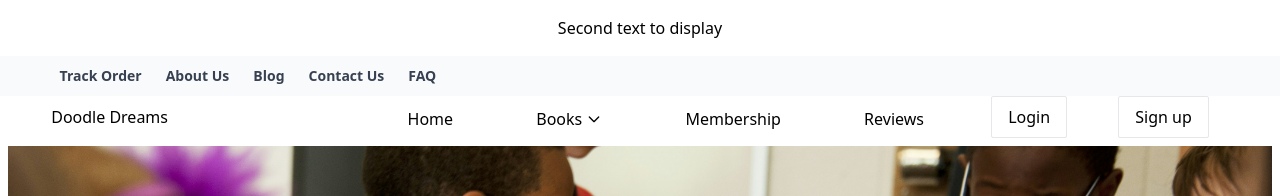
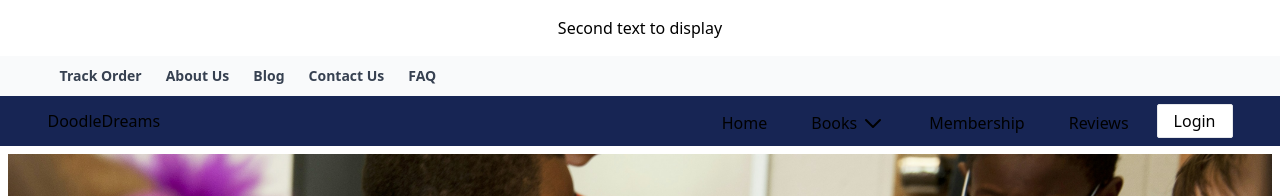
Before and after one commit to bhuvaneshwa/FInal-Book, a React (Vite) app: page / in a window 1280 px wide. Shown: the top 196 px of the page. Built offline with nearby package versions, Linux system fonts and the light colour scheme.

Commit message:
Fix issues of navbar and some pages align

```diff
--- a/src/App.jsx
+++ b/src/App.jsx
@@ -2,7 +2,7 @@ import React, { Suspense } from "react";
 import { BrowserRouter as Router, Routes, Route } from "react-router-dom";
 import Navbar from "./pages/Navbar";
 import Footer from "./Footer";
-import Nav from "./pages/nav";
+
 
 // Lazy import your pages
 const LazyTopNavbar = React.lazy(() => import("./pages/TopNavbar"));
@@ -38,8 +38,8 @@ export default function App() {
           {/* Load other components inside Suspense */}
           <LazyTopNavbar />
           <LazySecondNavbar />
-          <Nav />
-          {/* <Navbar /> */}
+          {/* <Nav /> */}
+          <Navbar />
           <Routes>
             <Route index element={<LazyHomeSection />} />
             <Route path="/about" element={<LazyAbout />} />
--- a/src/pages/Navbar.jsx
+++ b/src/pages/Navbar.jsx
@@ -1,24 +1,27 @@
-import React, { useState } from "react";
+import { useState } from "react";
 import { Link } from "react-router-dom";
-import { Transition } from "@headlessui/react";
 
 function Navbar() {
   const [isOpen, setIsOpen] = useState(false);
+  const [isBookOpen, setIsBookOpen] = useState(false);
 
   const toggleMenu = () => {
     setIsOpen(!isOpen);
   };
 
+  const toggleBookDropdown = () => {
+    setIsBookOpen(!isBookOpen);
+  };
+
   return (
-    <div>
-      <header className="dark:bg-white dark:text-black">
-        <div className="container flex justify-between items-center h-16 mx-auto">
-          <div className="flex items-center">
-            <Link to="/" aria-label="Back to homepage" className="flex items-center p-2">
-              <img src="/Logo-V9.svg" alt="" className="h-10 w-24 rounded-full" />
+    <header className="bg-blue-950 dark:text-white relative z-20">
+      <div className="container flex justify-between items-center xs:p-2 xs:px-2 p-1 mx-auto relative">
+        <div className="flex-grow text-left">
+          <Link to="/" aria-label="Back to homepage">
+            DoodleDreams
           </Link>
         </div>
-          <div className="flex items-center space-x-6 lg:hidden">
+        <div className="lg:hidden flex-grow text-right">
           <button onClick={toggleMenu}>
             <svg
               xmlns="http://www.w3.org/2000/svg"
@@ -30,29 +33,72 @@ function Navbar() {
               <path strokeLinecap="round" strokeLinejoin="round" strokeWidth="2" d="M4 6h16M4 12h16M4 18h16"></path>
             </svg>
           </button>
-          </div>
-          <div className="items-center flex-shrink-0 hidden lg:flex">
-            {/* Navigation Links */}
-            <ul className="items-stretch hidden space-x-3 lg:flex">
-              {/* Example: */}
-              <li className="flex">
-                <Link to="/" className="flex items-center px-4 -mb-1">Home</Link>
+          {isOpen && (
+            <div className="absolute top-full left-0 w-full bg-white shadow-md rounded-b-md z-10">
+              <ul className="flex flex-col items-start py-4 space-y-4 mx-2">
+                <li>
+                  <Link to="/" className="text-gray-800 hover:text-blue-600">Home</Link>
                 </li>
-              <li className="flex relative">
-                <button onClick={toggleMenu} className="flex items-center px-4 -mb-1 focus:outline-none">
+                <li className="relative">
+                  <button onClick={toggleBookDropdown} className="flex items-center w-full  text-black justify-between">
                     Books
                     <svg
                       xmlns="http://www.w3.org/2000/svg"
                       fill="none"
                       viewBox="0 0 24 24"
                       stroke="currentColor"
-                    className={`w-4 h-4 ml-1 transition-transform duration-300 transform ${isOpen ? "rotate-180" : ""}`}
+                      className={`w-6 h-6 ml-1 transition-transform duration-300 transform ${isBookOpen ? "rotate-180" : ""}`}
                     >
                       <path strokeLinecap="round" strokeLinejoin="round" strokeWidth="2" d="M19 9l-7 7-7-7"></path>
                     </svg>
                   </button>
-                {isOpen && (
-                  <ul className="absolute z-10 w-[10rem] left-0 mt-10 py-2 bg-white border rounded-lg shadow-lg">
+                  {isBookOpen && (
+                    <ul className="absolute top-full left-0 w-full bg-white shadow-md rounded-b-md">
+                      <li>
+                        <Link to="/generalview" className="block px-4 py-2 text-sm text-gray-800 hover:bg-gray-200">General Books</Link>
+                      </li>
+                      <li>
+                        <Link to="/premiumbooks" className="block px-4 py-2 text-sm text-gray-800 hover:bg-gray-200">Premium Books</Link>
+                      </li>
+                      <li>
+                        <Link to="/newbookview" className="block px-4 py-2 text-sm text-gray-800 hover:bg-gray-200">New Books</Link>
+                      </li>
+                    </ul>
+                  )}
+                </li>
+                <li>
+                  <Link to="/membership" className="text-gray-800 hover:text-blue-600">Membership</Link>
+                </li>
+                <li>
+                  <Link to="/testimonial" className="text-gray-800 hover:text-blue-600">Reviews</Link>
+                </li>
+                <li>
+                  <Link to="/register/login" className="text-white bg-blue-800 w-[8rem] px-2 py-1 rounded-sm hover:text-white">Login</Link>
+                </li>
+              </ul>
+            </div>
+          )}
+        </div>
+        <div className="lg:flex items-center hidden">
+          <ul className="items-stretch hidden space-x-3 lg:flex">
+            <li className="flex">
+              <Link to="/" className="flex items-center px-4 -mb-1">Home</Link>
+            </li>
+            <li className="flex relative">
+              <button onClick={toggleBookDropdown} className="flex items-center px-4 -mb-1 focus:outline-none justify-between">
+                Books
+                <svg
+                  xmlns="http://www.w3.org/2000/svg"
+                  fill="none"
+                  viewBox="0 0 24 24"
+                  stroke="currentColor"
+                  className={`w-6 h-6 ml-1 transition-transform duration-300 transform ${isBookOpen ? "rotate-180" : ""}`}
+                >
+                  <path strokeLinecap="round" strokeLinejoin="round" strokeWidth="2" d="M19 9l-7 7-7-7"></path>
+                </svg>
+              </button>
+              {isBookOpen && (
+                <ul className="absolute top-full left-0 w-full bg-white shadow-md rounded-b-md">
                   <li>
                     <Link to="/generalview" className="block px-4 py-2 text-sm text-gray-800 hover:bg-gray-200">General Books</Link>
                   </li>
@@ -71,117 +117,15 @@ function Navbar() {
             <li className="flex">
               <Link to="/testimonial" className="flex items-center px-4 -mb-1 cursor-pointer">Reviews</Link>
             </li>
+            <li className="flex">
+              <Link to="/register/login">
+                <button className="bg-white border text-black px-4 py-1 rounded-sm hover:bg-blue-400 hover:text-white">Login</button>
+              </Link>
+            </li>
           </ul>
-          </div>
-          <div className="items-center mx-2 gap-3 flex-shrink-0 hidden lg:flex">
-            {/* Profile Button */}
-            <Link to="/register/login">
-              <button className="bg-white border text-black px-4 py-2 rounded-sm hover:bg-blue-400 hover:text-white">Login</button>
-            </Link>
-            <Link to="/register">
-              <button className="bg-white border text-black px-4 py-2 rounded-sm">Sign up</button>
-            </Link>
         </div>
       </div>
     </header>
-
-      <div className="md:hidden">
-        <Transition
-          show={isOpen}
-          enter="transition ease-out duration-100 transform"
-          enterFrom="opacity-0 scale-95"
-          enterTo="opacity-100 scale-100"
-          leave="transition ease-in duration-75 transform"
-          leaveFrom="opacity-100 scale-100"
-          leaveTo="opacity-0 scale-95"
-        >
-          {(ref) => (
-            <div ref={ref} id="mobile-menu" className="px-2 pt-2 pb-3 space-y-1 sm:px-3">
-              <div className="flex items-center justify-between">
-                <Link to="/" aria-label="Back to homepage" className="flex items-center p-2">
-                  <img src="/Logo-V9.svg" alt="" className="h-10 w-24 rounded-full" />
-                </Link>
-                <button onClick={toggleMenu}>
-                  <svg
-                    xmlns="http://www.w3.org/2000/svg"
-                    fill="none"
-                    viewBox="0 0 24 24"
-                    stroke="currentColor"
-                    className="w-6 h-6 dark:text-white"
-                  >
-                    <path strokeLinecap="round" strokeLinejoin="round" strokeWidth="2" d="M6 18L18 6M6 6l12 12"></path>
-                  </svg>
-                </button>
-              </div>
-              <div className="flex items-center space-x-6 lg:hidden">
-                <button onClick={toggleMenu}>
-                  <svg
-                    xmlns="http://www.w3.org/2000/svg"
-                    fill="none"
-                    viewBox="0 0 24 24"
-                    stroke="currentColor"
-                    className="w-6 h-6 dark:text-white"
-                  >
-                    <path strokeLinecap="round" strokeLinejoin="round" strokeWidth="2" d="M4 6h16M4 12h16M4 18h16"></path>
-                  </svg>
-                </button>
-              </div>
-              <div className="items-center flex-shrink-0 hidden lg:flex">
-                {/* Navigation Links */}
-                <ul className="items-stretch hidden space-x-3 lg:flex">
-                  {/* Example: */}
-                  <li className="flex">
-                    <Link to="/" className="flex items-center px-4 -mb-1">Home</Link>
-                  </li>
-                  <li className="flex relative">
-                    <button onClick={toggleMenu} className="flex items-center px-4 -mb-1 focus:outline-none">
-                      Books
-                      <svg
-                        xmlns="http://www.w3.org/2000/svg"
-                        fill="none"
-                        viewBox="0 0 24 24"
-                        stroke="currentColor"
-                        className={`w-4 h-4 ml-1 transition-transform duration-300 transform ${isOpen ? "rotate-180" : ""}`}
-                      >
-                        <path strokeLinecap="round" strokeLinejoin="round" strokeWidth="2" d="M19 9l-7 7-7-7"></path>
-                      </svg>
-                    </button>
-                    {isOpen && (
-                      <ul className="absolute z-10 w-[10rem] left-0 mt-10 py-2 bg-white border rounded-lg shadow-lg">
-                        <li>
-                          <Link to="/generalview" className="block px-4 py-2 text-sm text-gray-800 hover:bg-gray-200">General Books</Link>
-                        </li>
-                        <li>
-                          <Link to="/premiumbooks" className="block px-4 py-2 text-sm text-gray-800 hover:bg-gray-200">Premium Books</Link>
-                        </li>
-                        <li>
-                          <Link to="/newbookview" className="block px-4 py-2 text-sm text-gray-800 hover:bg-gray-200">New Books</Link>
-                        </li>
-                      </ul>
-                    )}
-                  </li>
-                  <li className="flex">
-                    <Link to="/membership" className="flex items-center px-4 -mb-1">Membership</Link>
-                  </li>
-                  <li className="flex">
-                    <Link to="/testimonial" className="flex items-center px-4 -mb-1 cursor-pointer">Reviews</Link>
-                  </li>
-                </ul>
-              </div>
-              <div className="items-center mx-2 gap-3 flex-shrink-0 hidden lg:flex">
-                {/* Profile Button */}
-                <Link to="/register/login">
-                  <button className="bg-white border text-black px-4 py-2 rounded-sm hover:bg-blue-400 hover:text-white">Login</button>
-                </Link>
-                <Link to="/register">
-                  <button className="bg-white border text-black px-4 py-2 rounded-sm">Sign up</button>
-                </Link>
-              </div>
-            </div>
-          )}
-        </Transition>
-      </div>
-    </div>
   );
 }
 
--- a/src/pages/nav.jsx
+++ /dev/null
@@ -1,80 +0,0 @@
-import React, { useState } from "react";
-import { Link } from "react-router-dom";
-import { IoMdMenu } from "react-icons/io";
-
-function Nav() {
-    const [isOpen, setIsOpen] = useState(false);
-
-    const toggleMenu = () => {
-        setIsOpen(!isOpen);
-    };
-
-    return (
-        <header className="bg-white">
-            <nav className="flex justify-between items-center w-[92%] mx-auto">
-                <div>
-                    <h1>Doodle Dreams</h1>
-                </div>
-                <div
-                    className={`nav-links duration-500 md:static absolute bg-white md:min-h-fit min-h-[60vh] left-0 ${isOpen ? "top-[9%]" : "top-[-100%]"
-                        } md:w-auto w-full flex items-center px-5`}
-                >
-                    <ul className="flex md:flex-row flex-col md:items-center md:gap-[4vw] gap-8">
-                        <li>
-                            <Link to="/" className="flex items-center px-4 -mb-1">Home</Link>
-                        </li>
-                        <li className="flex relative">
-                            <button onClick={toggleMenu} className="flex items-center px-4 -mb-1 focus:outline-none">
-                                Books
-                                <svg
-                                    xmlns="http://www.w3.org/2000/svg"
-                                    fill="none"
-                                    viewBox="0 0 24 24"
-                                    stroke="currentColor"
-                                    className={`w-4 h-4 ml-1 transition-transform duration-300 transform ${isOpen ? "rotate-180" : ""}`}
-                                >
-                                    <path strokeLinecap="round" strokeLinejoin="round" strokeWidth="2" d="M19 9l-7 7-7-7"></path>
-                                </svg>
-                            </button>
-                            {isOpen && (
-                                <ul className="absolute z-10 w-[10rem] left-0 mt-10 py-2 bg-white border rounded-lg shadow-lg">
-                                    <li>
-                                        <Link to="/generalview" className="block px-4 py-2 text-sm text-gray-800 hover:bg-gray-200">General Books</Link>
-                                    </li>
-                                    <li>
-                                        <Link to="/premiumbooks" className="block px-4 py-2 text-sm text-gray-800 hover:bg-gray-200">Premium Books</Link>
-                                    </li>
-                                    <li>
-                                        <Link to="/newbookview" className="block px-4 py-2 text-sm text-gray-800 hover:bg-gray-200">New Books</Link>
-                                    </li>
-                                </ul>
-                            )}
-                        </li>
-                        <li>
-                            <Link to="/membership" className="flex items-center px-4 -mb-1">Membership</Link>
-                        </li>
-                        <li>
-                            <Link to="/testimonial" className="flex items-center px-4 -mb-1 cursor-pointer">Reviews</Link>
-                        </li>
-                        <li>
-                            <Link to="/register/login">
-                                <button className="bg-white border text-black px-4 py-2 rounded-sm hover:bg-blue-400 hover:text-white">Login</button>
-                            </Link>
-                        </li>
-                        <li>
-                            <Link to="/register">
-                                <button className="bg-white border text-black px-4 py-2 rounded-sm">Sign up</button>
-                            </Link>
-                        </li>
-                    </ul>
-                </div>
-
-                <div className="md:hidden">
-                    <IoMdMenu className=" absolute z-10 text-3xl cursor-pointer" onClick={toggleMenu} />
-                </div>
-            </nav>
-        </header>
-    );
-}
-
-export default Nav;
```
Also changed, not shown: src/pages/Reviews.jsx (+70 -16 lines). Lines whose indentation alone changed are shown as unchanged.
